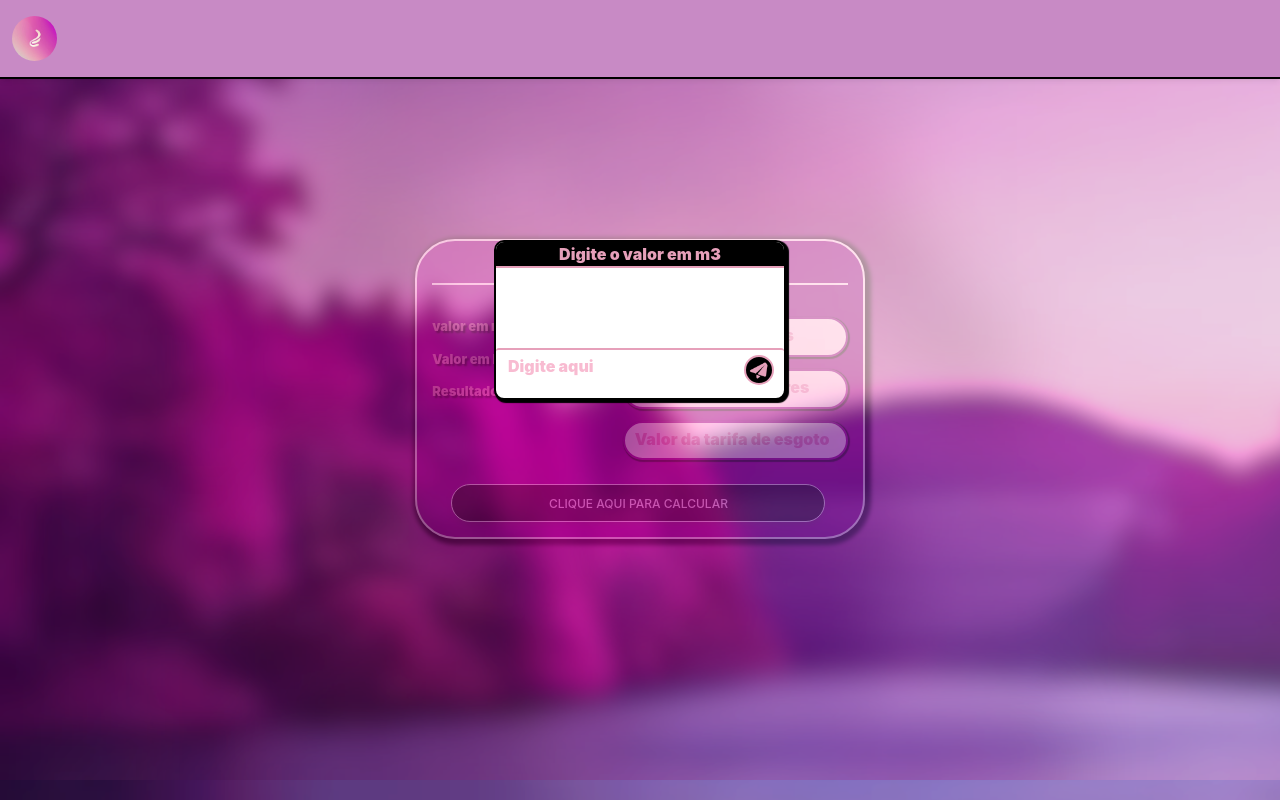
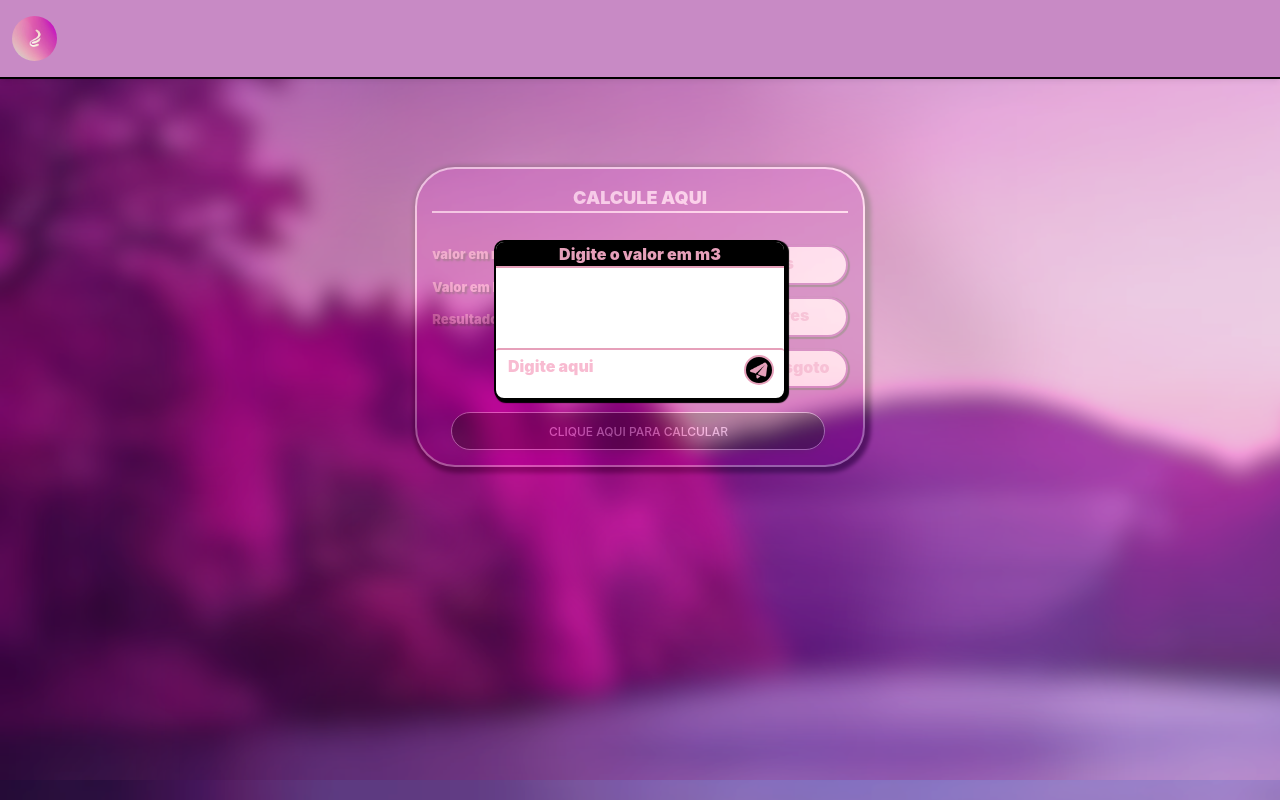
Before and after one commit to FranzieYoogan/angularHidrometro, an Angular app: page /panel in a window 1280 px wide. Built offline with nearby package versions, Linux system fonts and the light colour scheme.

Commit message:
lessWeird

```diff
--- a/src/app/panel/panel.component.css
+++ b/src/app/panel/panel.component.css
@@ -24,7 +24,7 @@
 
 .containerPanel2 {
     overflow: hidden;
-    margin-top: 20vh;
+    margin-top: 11vh;
    display: flex;
     width: auto;
 
```
